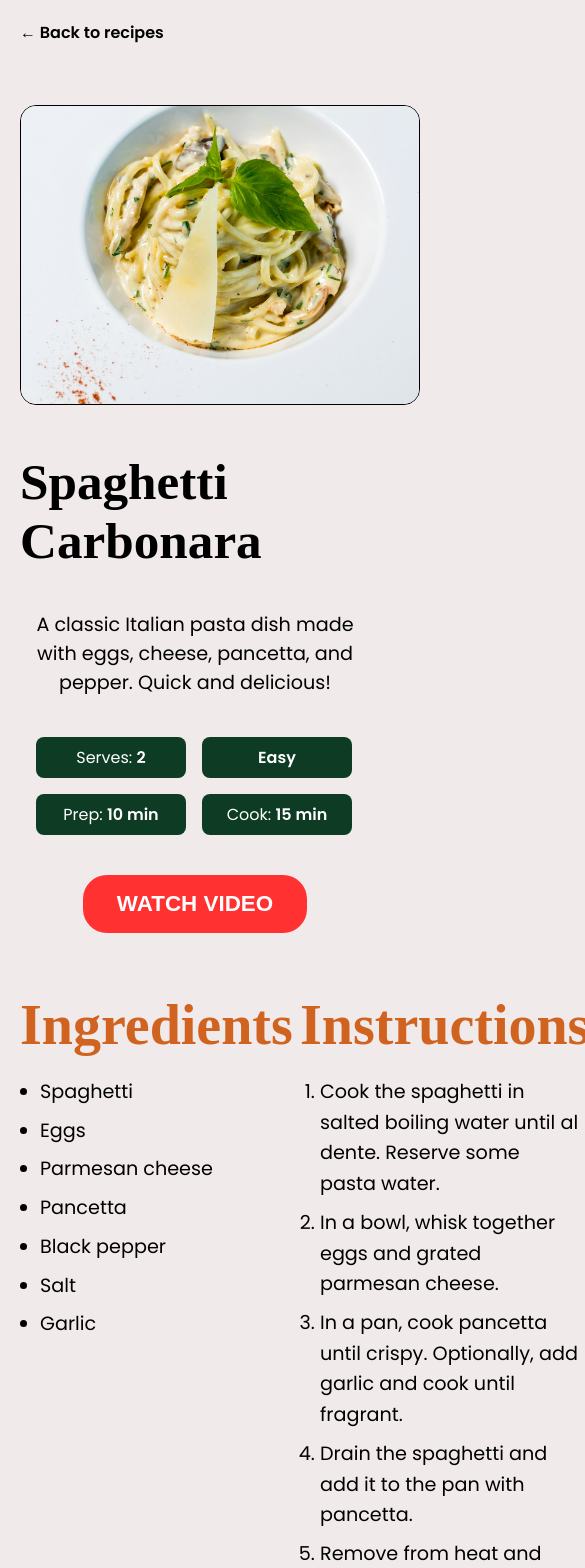
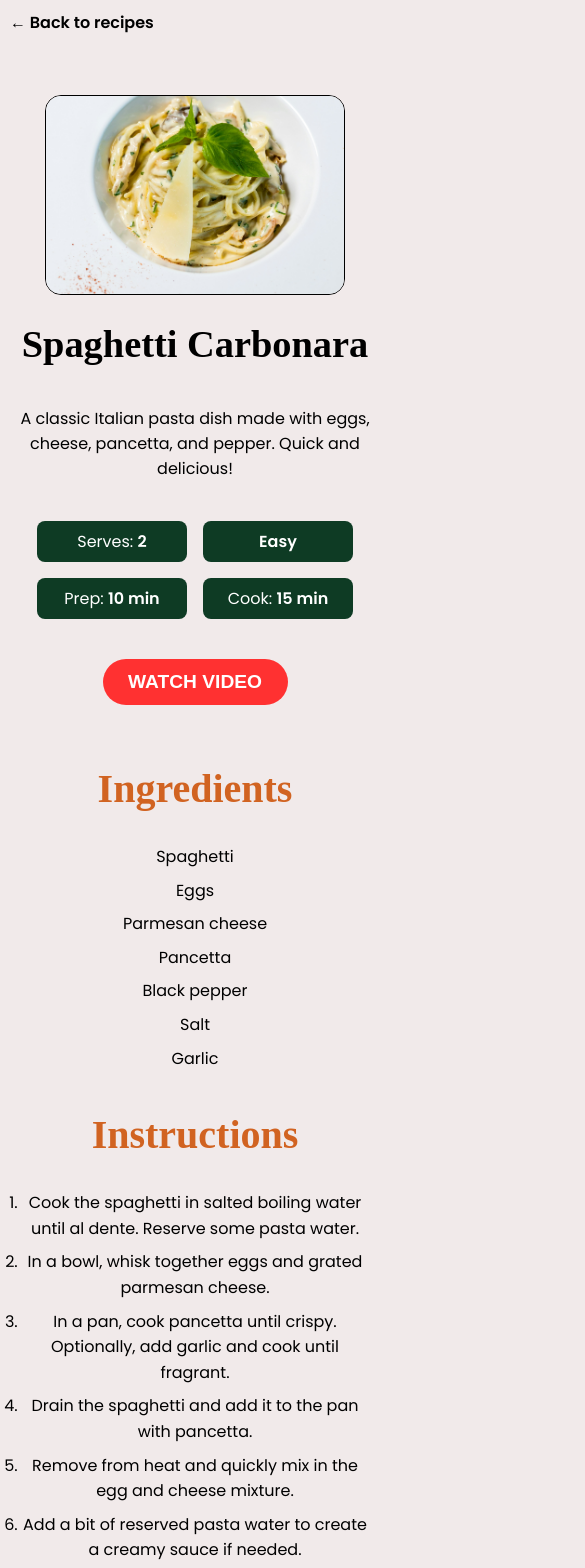
Before and after one commit to lucasvitareli/recipes-page, a React (Vite) app: page /recipe/1 in a window 390 px wide. Shown: the top 1568 px of the page, 585 px wide, since content can reach past the window. Built offline with nearby package versions, Linux system fonts and the light colour scheme.

Commit message:
Fixing responsive layout on recipes page

```diff
--- a/src/pages/Recipe/style.js
+++ b/src/pages/Recipe/style.js
@@ -7,6 +7,10 @@ export const Container = styled.div`
     padding: 20px;
     font-family: ${({ theme }) => theme.fonts.base};
     background-color: ${({ theme }) => theme.colors.background};
+
+    @media (max-width: 768px) {
+        padding: 10px;
+    }
 `;
 
 export const Wrapper = styled.div`
@@ -14,6 +18,12 @@ export const Wrapper = styled.div`
     gap: 40px;
     flex-wrap: wrap;
     align-items: flex-start;
+
+    @media (max-width: 768px) {
+        flex-direction: column;
+        gap: 20px;
+        align-items: center;
+    }
 `
 
 export const BackLink = styled(Link)`
@@ -41,6 +51,11 @@ export const Image = styled.img`
     border: 1px solid ${({ theme }) => theme.colors.text};
     border-radius: 16px;
     margin-top: 40px;
+
+    @media (max-width: 768px) {
+        width: 100%;
+        max-height: 200px;
+    }
 `;
 
 // Top-Right (Recipe Information)
@@ -51,12 +66,20 @@ export const Details = styled.div`
     gap: 20px;
     align-items: center;
 
-    `
+    @media (max-width: 768px) {
+        align-items: center;
+    }
+`
 
 export const Title = styled.h1`
     font-size: 3.2rem;
     margin-bottom: 20px;
     font-family: ${({ theme }) => theme.fonts.title};
+
+    @media (max-width: 768px) {
+        font-size: 2.4rem;
+        text-align: center;
+    }
 `;
 
 export const Description = styled.p`
@@ -64,6 +87,10 @@ export const Description = styled.p`
     font-size: 1.2rem;
     color: ${({ theme }) => theme.colors.text};
     margin-bottom: 20px;
+
+    @media (max-width: 768px) {
+        font-size: 1rem;
+    }
 `
 
 
@@ -74,6 +101,10 @@ export const Badges = styled.div`
     width: 100%;
     flex-wrap: wrap;
     margin-bottom: 20px;
+
+    @media (max-width: 768px) {
+        justify-content: center;
+    }
 `;
 
 export const Badge = styled.span`
@@ -107,6 +138,11 @@ export const WatchButton = styled.button`
         border: 1px solid ${({ theme }) => theme.colors.watchButton};
     }
 
+    @media (max-width: 768px) {
+        width: 50%;
+        padding: 12px 20px;
+        font-size: 1.2rem;
+    }
 `
 
 // Bottom Content (Ingredients)
@@ -114,11 +150,20 @@ export const WatchButton = styled.button`
 export const BottomContent = styled.div`
     display: flex;
     margin-top: 60px;
+
+    @media (max-width: 768px) {
+        flex-direction: column;
+        gap: 20px;
+    }
 `
 
 export const Column = styled.div`
     flex: 1;
     min-width: 280px;
+
+    @media (max-width: 768px) {
+        min-width: 100%;
+    }
 `
 
 export const SectionTitle = styled.h2`
@@ -127,6 +172,10 @@ export const SectionTitle = styled.h2`
     color: ${({ theme }) => theme.colors.secondary};
     font-family: ${({ theme }) => theme.fonts.title};
 
+    @media (max-width: 768px) {
+        font-size: 2.5rem;
+        text-align: center;
+    }
 `;
 
 export const List = styled.ul`
@@ -135,10 +184,17 @@ export const List = styled.ul`
     font-size: 1.2rem;
     color: ${({ theme }) => theme.colors.text};
     line-height: 1.6;
-    align-items: ;
+    align-items: center; ;
 
     & li {
         margin-bottom: 8px;
     }
 
-`;
+    @media (max-width: 768px) {
+        list-style: ${(props) => (props.as === "ol" ? "decimal" : "none")};
+        font-size: 1rem;
+        text-align: center;
+        padding: 12px;
+
+    }
+    `;
```
